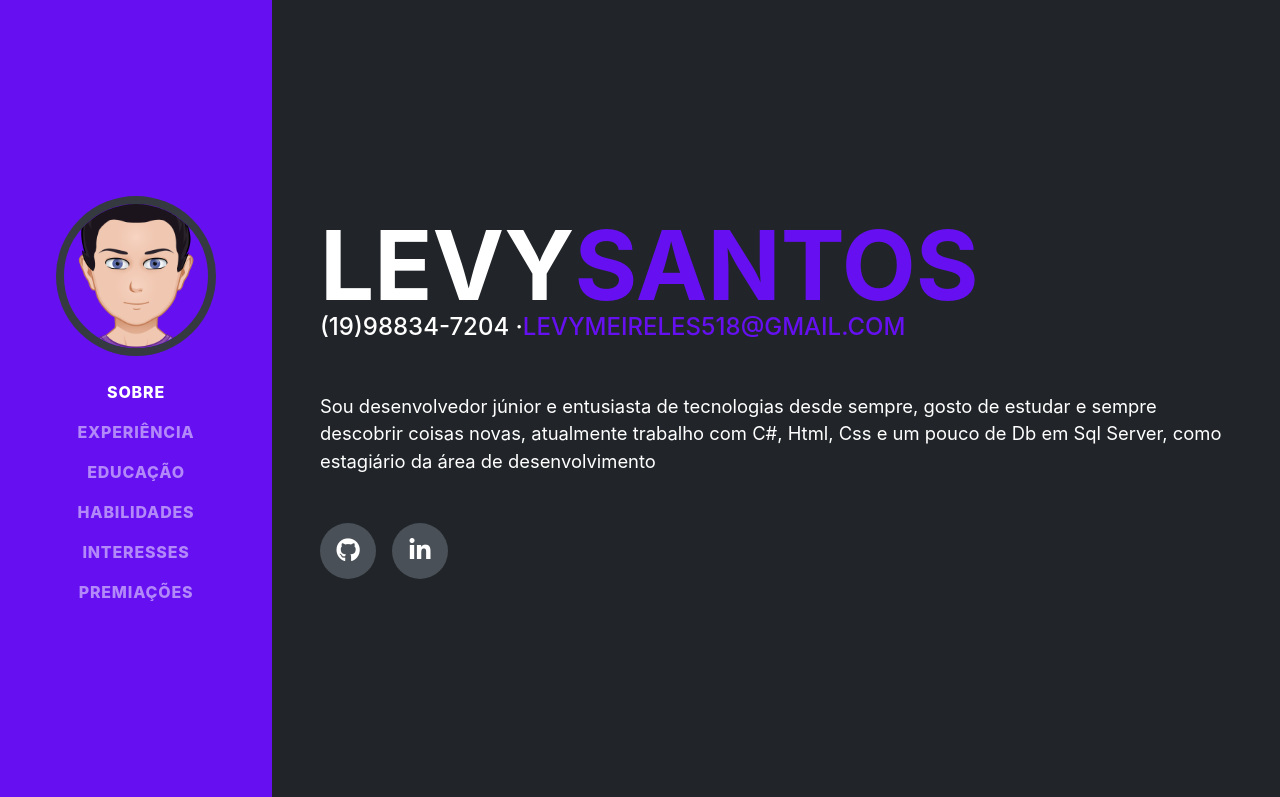
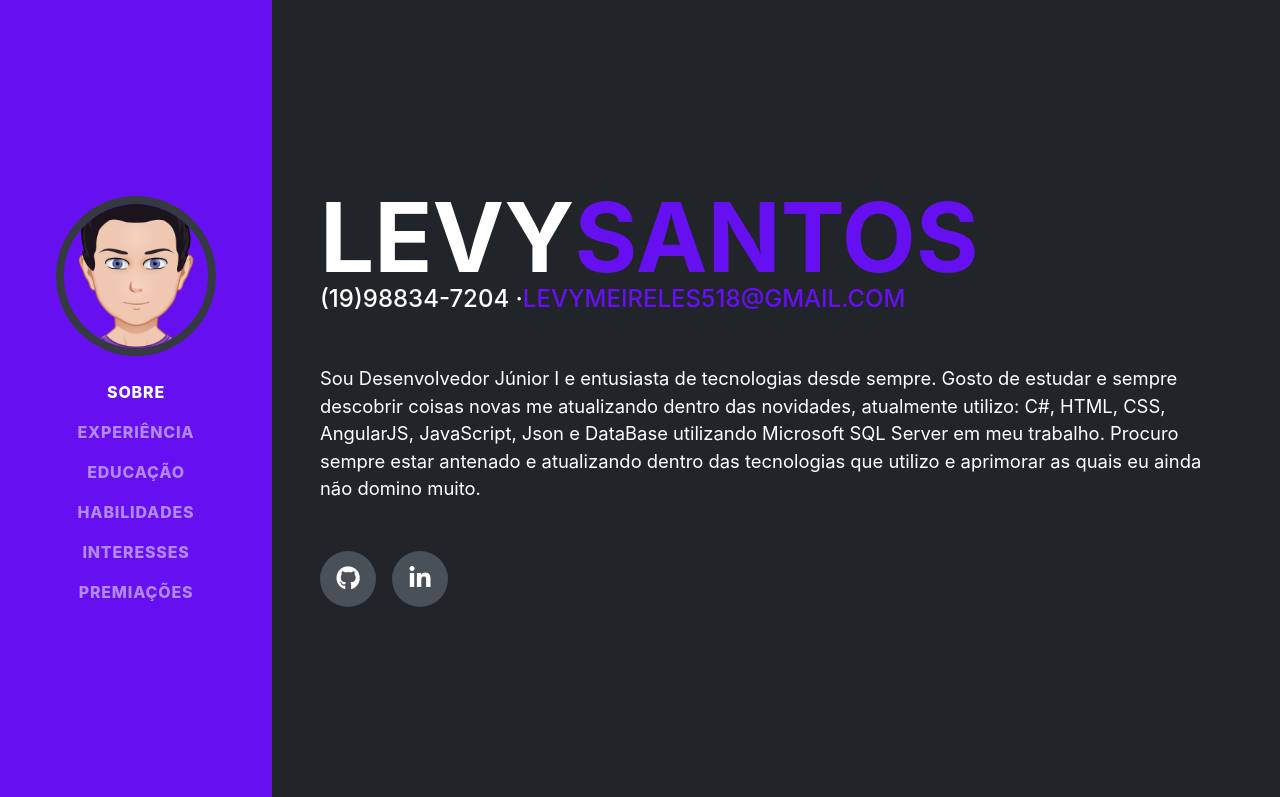
Before and after one commit to levymeireles/portfolio, a Gatsby site: page / in a window 1280 px wide. Shown: the top 797 px of the page. Built offline with nearby package versions, Linux system fonts and the light colour scheme; Gatsby itself is replaced by a stand-in of ours; a web font is replaced by a local one.

Commit message:
fix message on Resume

```diff
--- a/src/pages/index.js
+++ b/src/pages/index.js
@@ -25,8 +25,9 @@ const IndexPage = () => (
         email={config.email}
         socialLinks={config.socialLinks}
       >
-      Sou desenvolvedor júnior e entusiasta de tecnologias desde sempre, gosto de estudar e sempre descobrir coisas novas,
-      atualmente trabalho com C#, Html, Css e um pouco de Db em Sql Server, como estagiário da área de desenvolvimento
+      Sou Desenvolvedor Júnior I e entusiasta de tecnologias desde sempre. Gosto de estudar e sempre descobrir coisas novas me atualizando dentro das novidades,
+      atualmente utilizo: C#, HTML, CSS, AngularJS, JavaScript, Json e DataBase utilizando Microsoft SQL Server em meu trabalho. Procuro sempre estar antenado e atualizando
+      dentro das tecnologias que utilizo e aprimorar as quais eu ainda não domino muito.
       </Resume>
 
       <hr className="m-0" />
```
